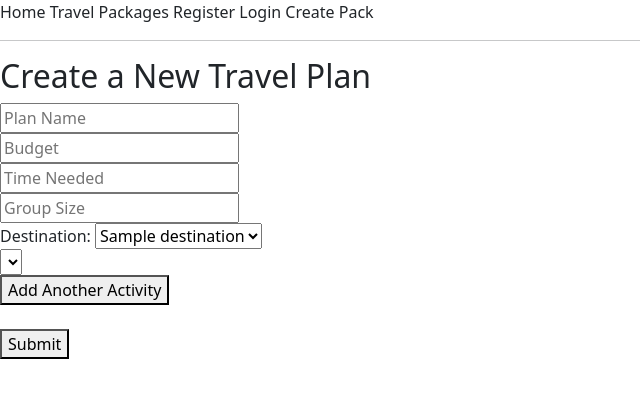
After one commit to Ewriede/Travel-Buddy, a Flask app: page /create_pack in a window 1280 px wide. The commit adds this page. Shown: the top 398 px of the page, without its empty margins (0-640 px from the left). Run offline with Flask 3, Linux system fonts and the light colour scheme; tables that the repository leaves empty hold one stand-in row (values such as "Sample post"); lists and menus that the app fills with data are empty.

Commit message:
Travel Packages addition works with adding on activities. Still need to add the activity register and user page. Along with cleaning up the code.

```diff
--- a/app/routes.py
+++ b/app/routes.py
@@ -1,10 +1,10 @@
 from datetime import datetime, timezone
 from urllib.parse import urlsplit
-from flask import render_template, flash, redirect, url_for, request
+from flask import render_template, flash, redirect, url_for, request, jsonify
 from flask_login import login_user, logout_user, current_user, login_required
 import sqlalchemy as sa
 from app import app, db
-from app.forms import LoginForm, RegistrationForm, EditProfileForm, \
+from app.forms import LoginForm, RegistrationForm, PlanCreateForm, EditProfileForm, \
     EmptyForm, PostForm, ResetPasswordRequestForm, ResetPasswordForm
 from app.models import User, Travelplan, Destination, Activities, ActivityToPlan
 
@@ -133,3 +133,45 @@ def login():
 def logout():
     logout_user()
     return redirect(url_for('index'))
+
+@app.route('/get_activities/<int:destination_id>')
+def get_activities(destination_id):
+    activities = Activities.query.filter_by(destination_id=destination_id).all()
+    return jsonify([{"id": a.id, "name": a.name} for a in activities])
+
+@app.route('/create_pack', methods=['GET', 'POST'])
+def create_pack():
+    destinations = Destination.query.all()
+
+    if request.method == 'POST':
+        name = request.form['name']
+        budget = request.form['budget']
+        time_needed = request.form['time_needed']
+        group_rec = request.form['group_rec']
+        destination_id = request.form['destination']
+        activity_ids = request.form.getlist('activities')
+
+        user = db.session.get(User, 1)
+
+        new_plan = Travelplan(
+            name=name,
+            budget=budget,
+            time_needed=time_needed,
+            group_rec=group_rec,
+            owner=user,
+            destination_id=destination_id
+        )
+        db.session.add(new_plan)
+        db.session.commit()
+
+        for activity_id in activity_ids:
+            activity = db.session.get(Activities, int(activity_id))
+            if activity:
+                join = ActivityToPlan(plan=new_plan, active=activity)
+                db.session.add(join)
+
+        db.session.commit()
+        flash('Plan added successfully.')
+        return redirect(url_for('index'))
+
+    return render_template('create_package.html', destinations=destinations)
--- a/app/templates/base.html
+++ b/app/templates/base.html
@@ -16,6 +16,7 @@
                 <a class="navbar-brand" href="{{ url_for('travel_packages')}}">Travel Packages</a>
                 <a class="navbar-brand" href="{{ url_for('register_user')}}">Register</a>
                 <a class="navbar-brand" href="{{ url_for('login')}}">Login</a>
+                <a class="navbar-brand" href="{{ url_for('create_pack')}}">Create Pack</a>
             </div>
         </nav>
         <hr>
--- /dev/null
+++ b/app/templates/create_package.html
@@ -0,0 +1,59 @@
+{% extends "base.html" %}
+{% block content %}
+  <h2>Create a New Travel Plan</h2>
+  <form method="POST">
+    <input name="name" placeholder="Plan Name" required><br>
+    <input name="budget" placeholder="Budget" required><br>
+    <input name="time_needed" placeholder="Time Needed" required><br>
+    <input name="group_rec" placeholder="Group Size" required><br>
+
+    <label>Destination:</label>
+    <select name="destination" id="destination">
+        {% for dest in destinations %}
+        <option value="{{ dest.id }}">{{ dest.name }}</option>
+        {% endfor %}
+    </select><br>
+
+    <div id="activity-fields">
+        <select name="activities">
+        </select>
+    </div>
+
+    <button type="button" id="add-activity">Add Another Activity</button><br><br>
+    <button type="submit">Submit</button>
+</form>
+
+<script>
+let activityOptions = [];
+
+document.getElementById("destination").addEventListener("change", function () {
+    const id = this.value;
+    fetch(`/get_activities/${id}`)
+        .then(response => response.json())
+        .then(data => {
+            activityOptions = data;
+            const select = document.querySelector("select[name='activities']");
+            select.innerHTML = '';
+            data.forEach(a => {
+                const opt = document.createElement('option');
+                opt.value = a.id;
+                opt.textContent = a.name;
+                select.appendChild(opt);
+            });
+        });
+});
+
+document.getElementById("add-activity").addEventListener("click", () => {
+    const container = document.getElementById("activity-fields");
+    const select = document.createElement("select");
+    select.name = "activities";
+    activityOptions.forEach(a => {
+        const opt = document.createElement('option');
+        opt.value = a.id;
+        opt.textContent = a.name;
+        select.appendChild(opt);
+    });
+    container.appendChild(select);
+});
+</script>
+{% endblock %}
```
Also changed, not shown: app/forms.py (+14 -2 lines).
